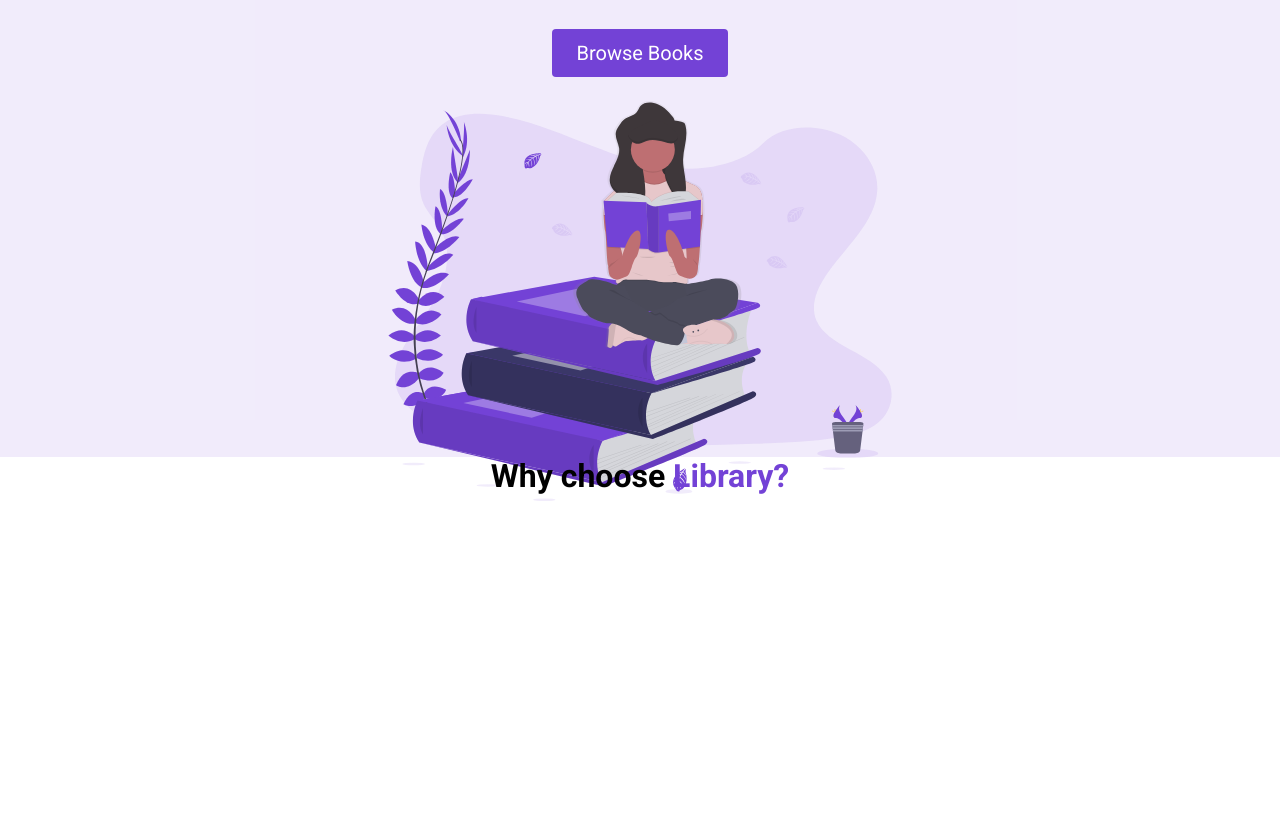
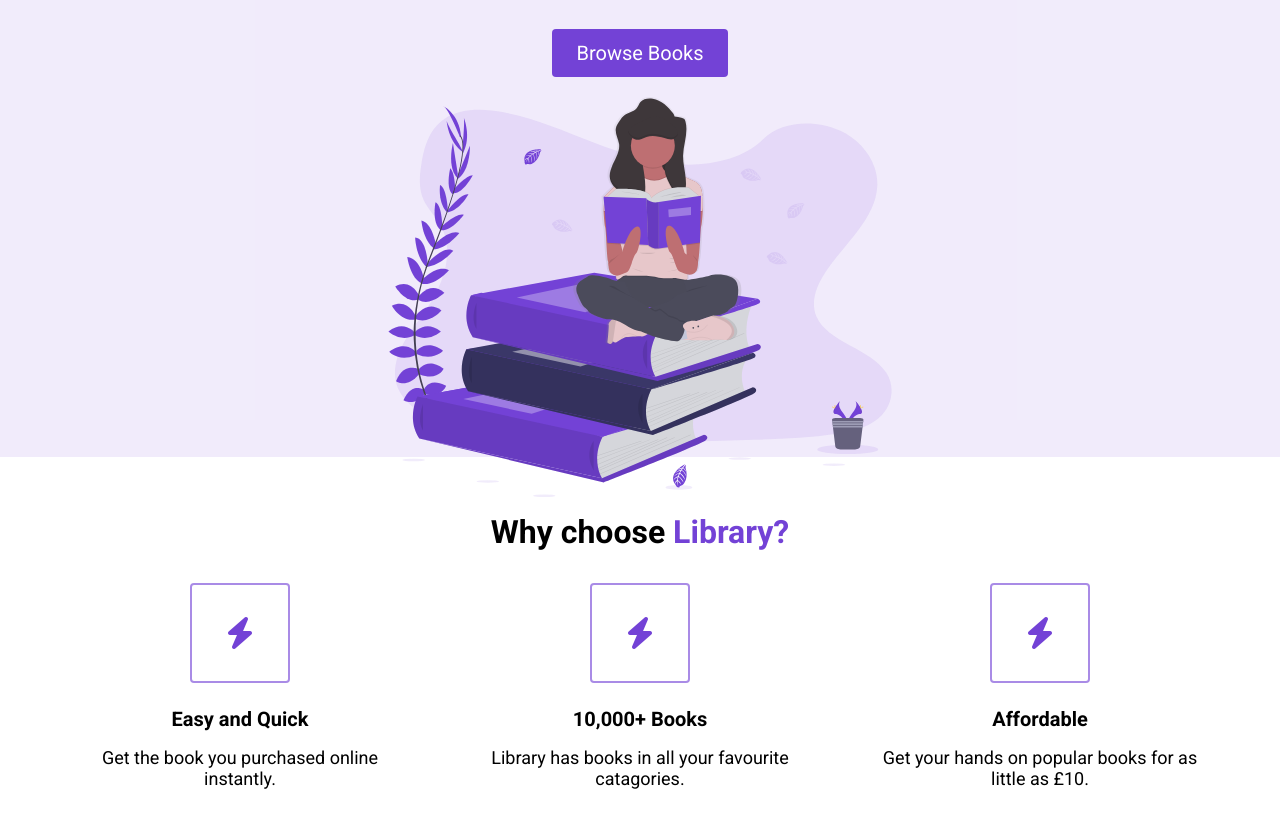
Before and after one commit to Mattyhooo/E-Commerce-Landing-Page, a plain HTML site: page index.html in a window 1280 px wide. Shown: the part 343-1170 px from the top of the page. Before the commit the page ends 870 px from the top, so only its background shows below. Drawn offline with Linux system fonts and the light colour scheme.

Commit message:
Progress v1

```diff
--- a/index.html
+++ b/index.html
@@ -6,6 +6,10 @@
     <meta name="viewport" content="width=device-width, initial-scale=1.0" />
     <title>E-CommerceProject</title>
     <link rel="stylesheet" href="styles.css" />
+    <script
+      src="https://kit.fontawesome.com/c8e4d183c2.js"
+      crossorigin="anonymous"
+    ></script>
   </head>
   <body>
     <section id="landing">
@@ -29,21 +33,52 @@
             </h2>
             <button class="btn">Browse Books</button>
           </div>
-          <figure class="class="header__image">
+          <figure class="header__image">
             <img src="./assets/Undraw_Books.svg" alt="" />
           </figure>
         </div>
       </header>
     </section>
     <main>
-        <section id="highlights">
-            <div class="container">
-                <div class="row">
-                   <h2 class="section__title">Why choose <span class="text__purple">Library?</span> </h2>
+      <section id="highlights">
+        <div class="container">
+          <div class="row">
+            <h2 class="section__title">
+              Why choose <span class="text__purple">Library?</span>
+            </h2>
+            <div class="highlight__wrapper">
+              <div class="highlight">
+                <div class="highlight__img">
+                  <i class="fas fa-bolt"></i>
                 </div>
+                <h3 class="highlight__title">Easy and Quick</h3>
+                <p class="highlight__para">
+                  Get the book you purchased online instantly.
+                </p>
+              </div>
+              <div class="highlight">
+                <div class="highlight__img">
+                  <i class="fas fa-bolt"></i>
+                </div>
+                <h3 class="highlight__title">10,000+ Books</h3>
+                <p class="highlight__para">
+                  Library has books in all your favourite catagories.
+                </p>
+              </div>
+              <div class="highlight">
+                <div class="highlight__img">
+                  <i class="fas fa-bolt"></i>
+                </div>
+                <h3 class="highlight__title">Affordable</h3>
+                <p class="highlight__para">
+                  Get your hands on popular books for as little as £10.
+                </p>
+              </div>
             </div>
-        </section>
-        <!-- <section id="features">
+          </div>
+        </div>
+      </section>
+      <!-- <section id="features">
             <div class="container">
                 <div class="row">
 
--- a/styles.css
+++ b/styles.css
@@ -116,7 +116,6 @@ h2 {
   background-color: #7342d6;
   color: white;
   padding: 12px 24px;
-  margin-bottom: 24px;
   font-size: 20px;
   border-radius: 4px;
   border: none;
@@ -125,3 +124,49 @@ h2 {
 .header__image {
   padding: 20px;
 }
+
+.container {
+  padding: 56px 0;
+}
+.row {
+  width: 100%;
+  max-width: 1200px;
+  margin: 0 auto;
+}
+/* HIGHLIGHTS */
+
+.highlight__wrapper {
+  display: flex;
+}
+
+.highlight {
+  padding: 0 24px;
+  width: calc(100% / 3);
+  display: flex;
+  align-items: center;
+  justify-content: center;
+  flex-direction: column;
+}
+
+.highlight__para {
+  text-align: center;
+  font-size: 18px;
+}
+
+.highlight__img {
+  border: 2px solid #7342d69c;
+  color: #7342d6;
+  width: 100px;
+  height: 100px;
+  display: flex;
+  align-items: center;
+  justify-content: center;
+  border-radius: 4px;
+  font-size: 32px;
+  margin-bottom: 24px;
+}
+
+.highlight__title {
+  font-size: 20px;
+  margin-bottom: 16px;
+}
```
